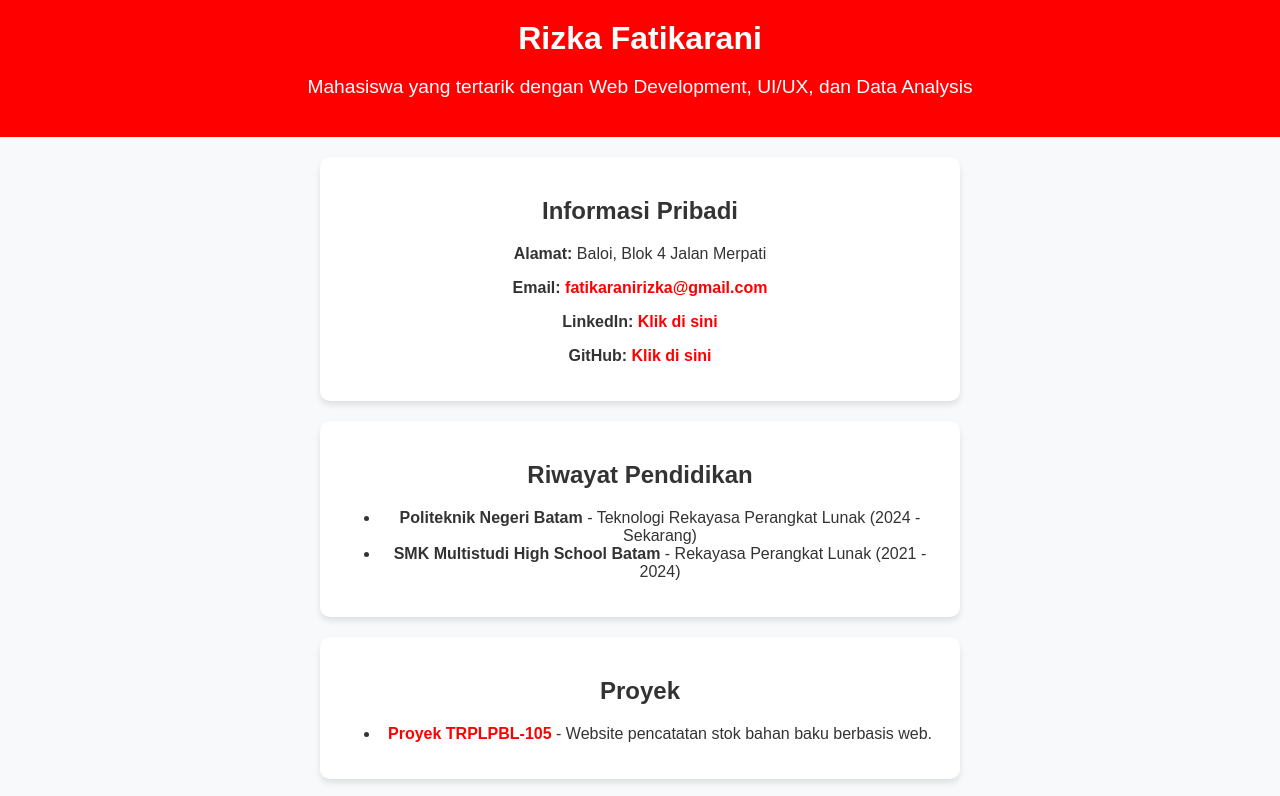
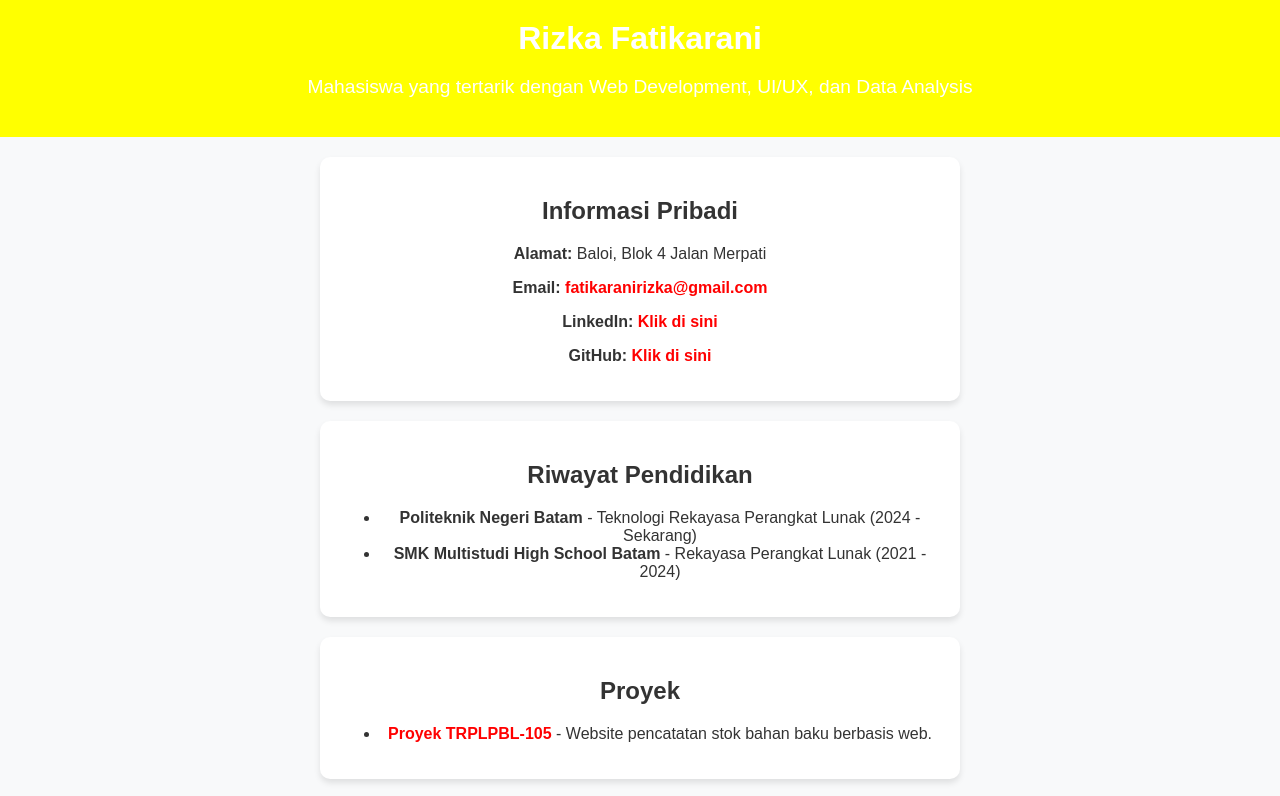
Before and after one commit to rizkafatikarani/personal-branding, a plain HTML site: page index.html in a window 1280 px wide. Shown: the top 796 px of the page. Drawn offline with Linux system fonts and the light colour scheme.

Commit message:
Update style.css

```diff
--- a/style.css
+++ b/style.css
@@ -10,7 +10,7 @@ body {
 
 /* Header */
 header {
-    background: red; /* Warna merah */
+    background: yellow; /* Warna merah */
     color: white;
     padding: 20px;
 }
```
